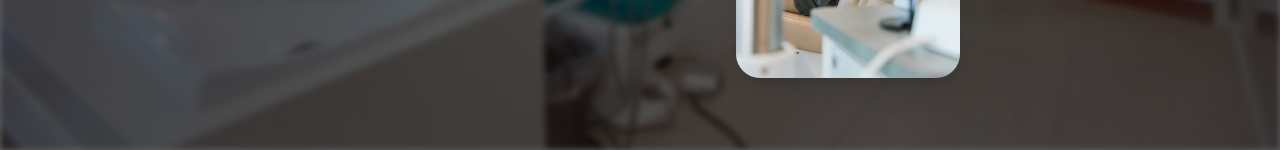
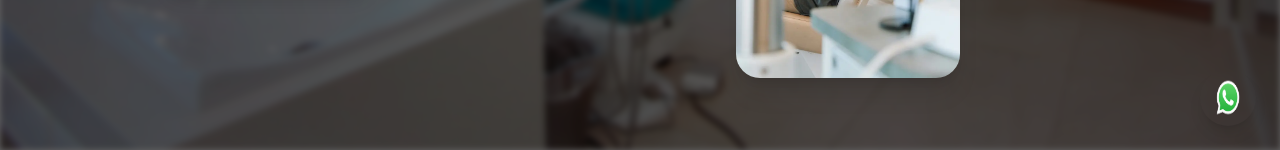
Before and after one commit to thelakshrao/Havenn-Dentel-Clinic, a React (Vite) app: page / in a window 1280 px wide. Shown: the part 650-800 px from the top of the page. Built offline with nearby package versions, Linux system fonts and the light colour scheme.

Commit message:
Describe your changes

```diff
--- a/src/App.jsx
+++ b/src/App.jsx
@@ -9,12 +9,13 @@ import PrivacyPolicy from './components/PrivacyPolicy';
 import TermsandConditions from './components/TermsandConditions';
 import Navbar from './components/Navbar.jsx';
 import MainTreatment from "./components/MainTreatment.jsx";
+import WhatsAppButton from "./components/WhatsAppButton";
 
 const App = () => {
   return (
     <BrowserRouter>
       <Navbar />
-
+      <WhatsAppButton />
       <Routes>
         <Route path="/" element={<Home />} />
         <Route path="/about" element={<MainAbout />} />
--- /dev/null
+++ b/src/components/WhatsAppButton.jsx
@@ -0,0 +1,26 @@
+import React from "react";
+import whatsappLogo from "../images/WhatsApp.png";
+
+const WhatsAppButton = () => {
+  const phoneNumber = "9315220865";
+
+  const openWhatsApp = () => {
+    const url = `https://wa.me/${phoneNumber}`;
+    window.open(url, "_blank");
+  };
+
+  return (
+    <div
+      onClick={openWhatsApp}
+      className="cursor-pointer fixed bottom-6 right-6 z-50"
+    >
+      <img
+        src={whatsappLogo}
+        alt="WhatsApp"
+        className="w-14 h-14 rounded-full shadow-lg hover:scale-110 transition-transform duration-300"
+      />
+    </div>
+  );
+};
+
+export default WhatsAppButton;
```
Also changed, not shown: src/images/WhatsApp.png (added).
